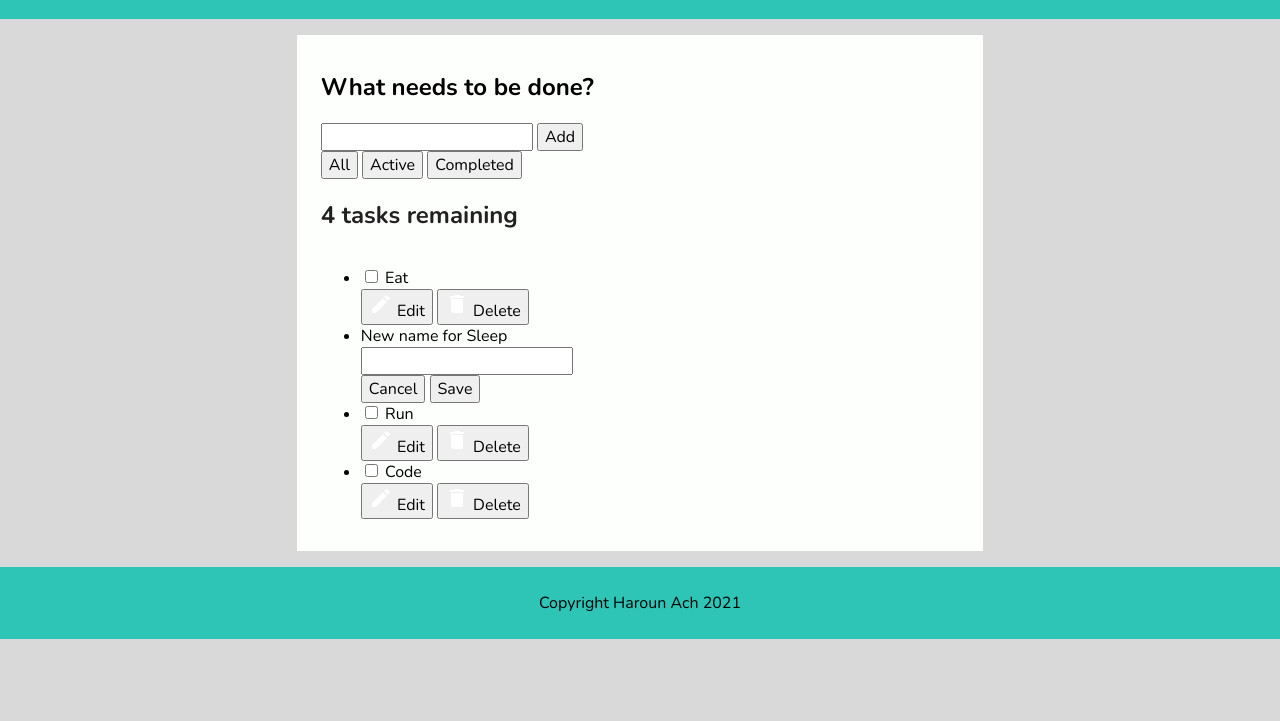
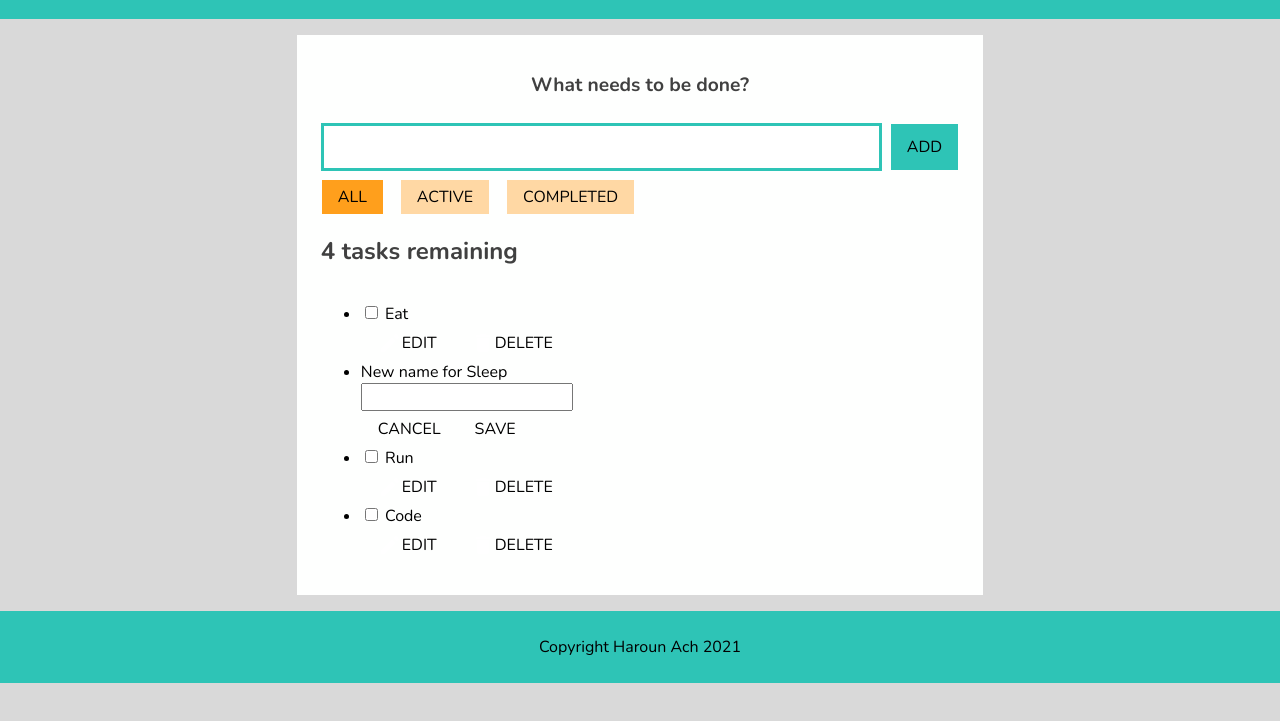
Before and after one commit to harounach/todolist-frontend, a website: page public/index.html in a window 1280 px wide. Shown: the part 69-790 px from the top of the page. Drawn offline with nearby package versions, Linux system fonts and the light colour scheme; files that its build step writes are made by us from their sources.

Commit message:
Add todoapp form and buttons styles

```diff
--- a/public/index.html
+++ b/public/index.html
@@ -24,28 +24,37 @@
             <div class="todoapp__section">
               <!-- form -->
               <form class="form">
+                <div class="form__section">
                   <h2 class="form__label-wrapper">
                     <label htmlFor="new-todo-input" class="form__label">
                       What needs to be done?
                     </label>
                   </h2>
+                </div>
+                <div class="form__section">
                   <input
                     type="text"
                     id="form__input-control"
                     class="form__input-control"
                     name="text"
+                    autocomplete="off"
                   />
-                <button type="submit" class="btn btn--primary btn--lg">
+                  <button type="submit" class="btn btn--primary btn--form">
                     Add
                   </button>
+                </div>
               </form>
             </div>
             <!-- filter buttns -->
             <div class="todoapp__section">
               <div class="filters btn-group">
-                <button class="btn btn--filter btn--active">All</button>
-                <button class="btn btn--filter">Active</button>
-                <button class="btn btn--filter">Completed</button>
+                <button class="btn btn--filter btn--active btn--margin-right-s">
+                  All
+                </button>
+                <button class="btn btn--filter btn--margin-s">Active</button>
+                <button class="btn btn--filter btn--margin-left-s">
+                  Completed
+                </button>
               </div>
             </div>
 
--- a/sass/abstracts/_variables.scss
+++ b/sass/abstracts/_variables.scss
@@ -1,7 +1,7 @@
 // color palette
 $primary-color: #2ec4b6;
 $secondary-color: #e71d36;
-$surface-color: #fdfffc;
+$surface-color: #fefffe;
 $background-color: #d9d9d9;
 $error-color: #ff9f1c;
 
--- a/sass/base/_typography.scss
+++ b/sass/base/_typography.scss
@@ -6,6 +6,7 @@ $headline-font-size: 1.5rem;
 $subheadline-font-size: 1rem;
 
 // colors
-$text-high-color: rgba(#000000, 0.87);
+$text-higher-color: rgba(#000000, 0.87);
+$text-high-color: rgba(#000000, 0.75);
 $text-medium-color: rgba(#000000, 0.6);
 $text-low-color: rgba(#000000, 0.5);
--- /dev/null
+++ b/sass/components/_button.scss
@@ -0,0 +1,109 @@
+@use "../abstracts/variables" as vars;
+@use "../base/typography" as type;
+
+// btn
+.btn {
+  height: 2.25rem;
+  border: none;
+  display: flex;
+  justify-content: center;
+  align-items: center;
+  font-size: 1rem;
+  font-weight: 500;
+  text-transform: uppercase;
+  text-decoration: none;
+  background-color: vars.$surface-color;
+  color: vars.$on-surface-color;
+  padding: 0 1rem;
+  cursor: pointer;
+  flex-shrink: 0;
+  border: 1px solid vars.$surface-color;
+  outline: none;
+
+  &:focus {
+    border: 1px solid vars.$on-surface-color;
+  }
+
+  // btn--primary
+  &--primary {
+    background-color: vars.$primary-color;
+    color: vars.$on-primary-color;
+  }
+
+  // btn--form
+  &--form {
+    height: 3rem;
+    padding: 1rem;
+  }
+
+  // btn--lg
+  &--lg {
+  }
+
+  // btn--filter
+  &--filter {
+    background-color: rgba($color: vars.$error-color, $alpha: 0.4);
+    color: vars.$on-error-color;
+
+    // btn--active
+    &.btn--active {
+      background-color: vars.$error-color;
+    }
+  }
+
+  // btn--danger
+  &--danger {
+  }
+
+  // btn--left
+  &--left {
+    margin-right: auto;
+  }
+
+  // btn--right
+  &--right {
+    margin-left: auto;
+  }
+
+  // btn--margin-left
+  &--margin-left {
+    margin-left: 1rem;
+    // btn--margin-left-s
+    &-s {
+      margin-left: 0.5rem;
+    }
+  }
+
+  // btn--margin-right
+  &--margin-right {
+    margin-right: 1rem;
+    // btn--margin-right-s
+    &-s {
+      margin-right: 0.5rem;
+    }
+  }
+
+  // btn--margin
+  &--margin {
+    margin: 0 1rem;
+    // btn--margin-s
+    &-s {
+      margin: 0 0.5rem;
+    }
+  }
+
+  // btn__icon
+  &__icon {
+    width: 24px;
+    height: 24px;
+    fill: vars.$on-primary-color;
+  }
+}
+
+// btn-group
+.btn-group {
+  width: 100%;
+  display: flex;
+  justify-content: flex-start;
+  align-items: center;
+}
--- /dev/null
+++ b/sass/components/_form.scss
@@ -0,0 +1,48 @@
+@use "../abstracts/variables" as vars;
+@use "../base/typography" as type;
+
+// form
+.form {
+  width: 100%;
+  margin: 0;
+  padding: 0;
+  display: flex;
+  flex-direction: column;
+
+  // form__section
+  &__section {
+    width: 100%;
+    margin: 0;
+    padding: 0;
+    display: flex;
+    align-items: center;
+    margin-bottom: 0.5rem;
+  }
+
+  // form__label-wrapper
+  &__label-wrapper {
+    width: 100%;
+    margin: 1rem 0;
+    text-align: center;
+  }
+
+  // form__label
+  &__label {
+    color: type.$text-high-color;
+    font-size: 1.2rem;
+  }
+
+  // form__input-control
+  &__input-control {
+    flex-grow: 1;
+    height: 3rem;
+    border: 3px solid vars.$primary-color;
+    padding-left: 0.5rem;
+    margin: 0 0.5rem 0 0;
+
+    &:focus {
+      border: 5px solid vars.$primary-color;
+      outline: none;
+    }
+  }
+}
--- a/sass/components/_todoapp.scss
+++ b/sass/components/_todoapp.scss
@@ -9,14 +9,14 @@
   padding: 1rem 1.5rem;
   background-color: vars.$surface-color;
   // todoapp__section
-  .todoapp__section {
+  &__section {
     width: 100%;
     padding: 0;
     margin: 0;
   }
 
   // todoapp__counter
-  .todoapp__counter {
+  &__counter {
     color: type.$text-high-color;
   }
 }
--- a/sass/main.scss
+++ b/sass/main.scss
@@ -21,6 +21,8 @@
 @use "./components/header";
 @use "./components/footer";
 @use "./components/todoapp";
+@use "./components/form";
+@use "./components/button";
 
 // <pages>
 @use "./pages/home";
--- a/sass/pages/_home.scss
+++ b/sass/pages/_home.scss
@@ -8,12 +8,12 @@
   align-items: center;
 
   // page__header
-  .page__header {
+  &__header {
     flex-shrink: 0;
   }
 
   // page__main
-  .page__main {
+  &__main {
     width: 100%;
     flex-grow: 1;
     padding: 1rem;
@@ -22,7 +22,7 @@
   }
 
   // page__footer
-  .page__footer {
+  &__footer {
     flex-shrink: 0;
     margin-top: auto;
   }
```
Lines whose indentation alone changed are shown as unchanged.
